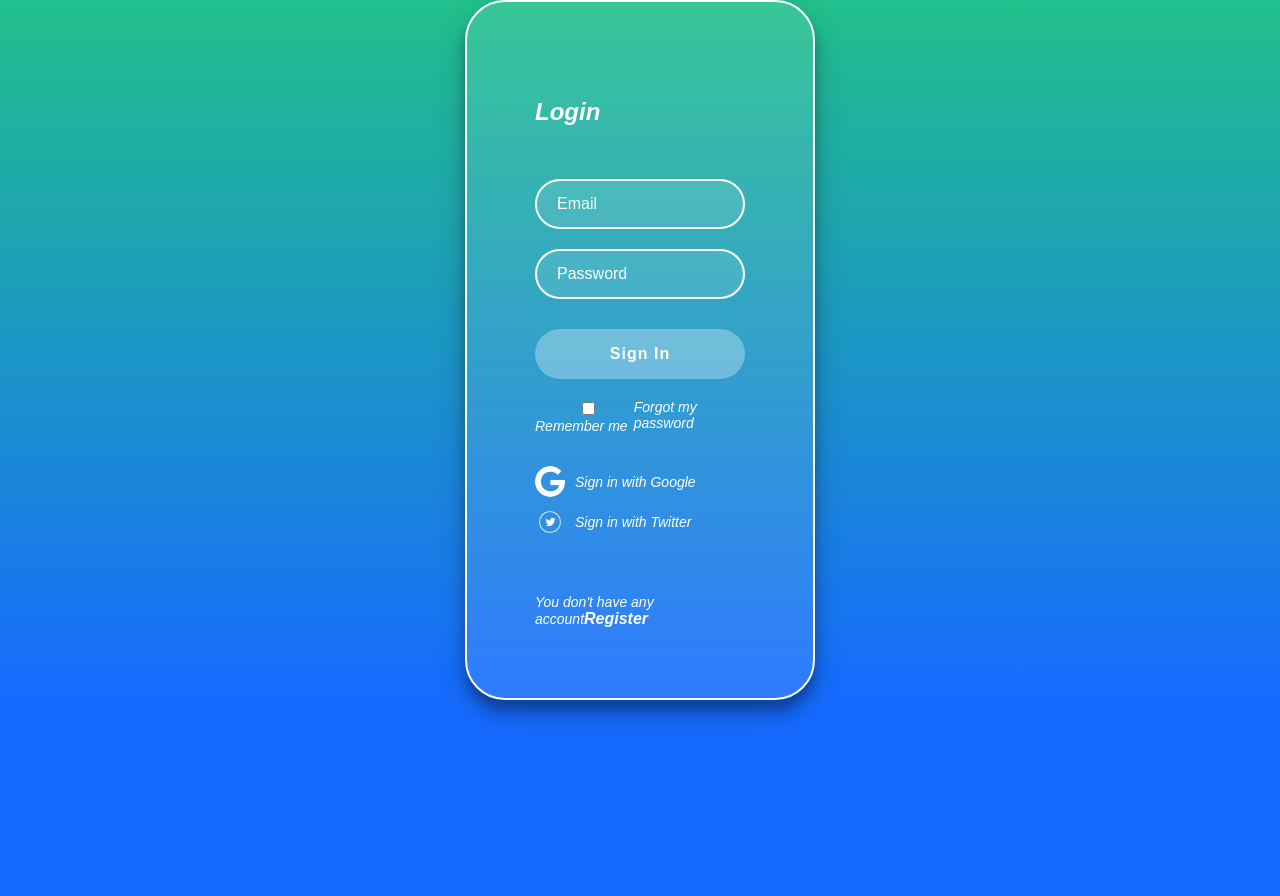
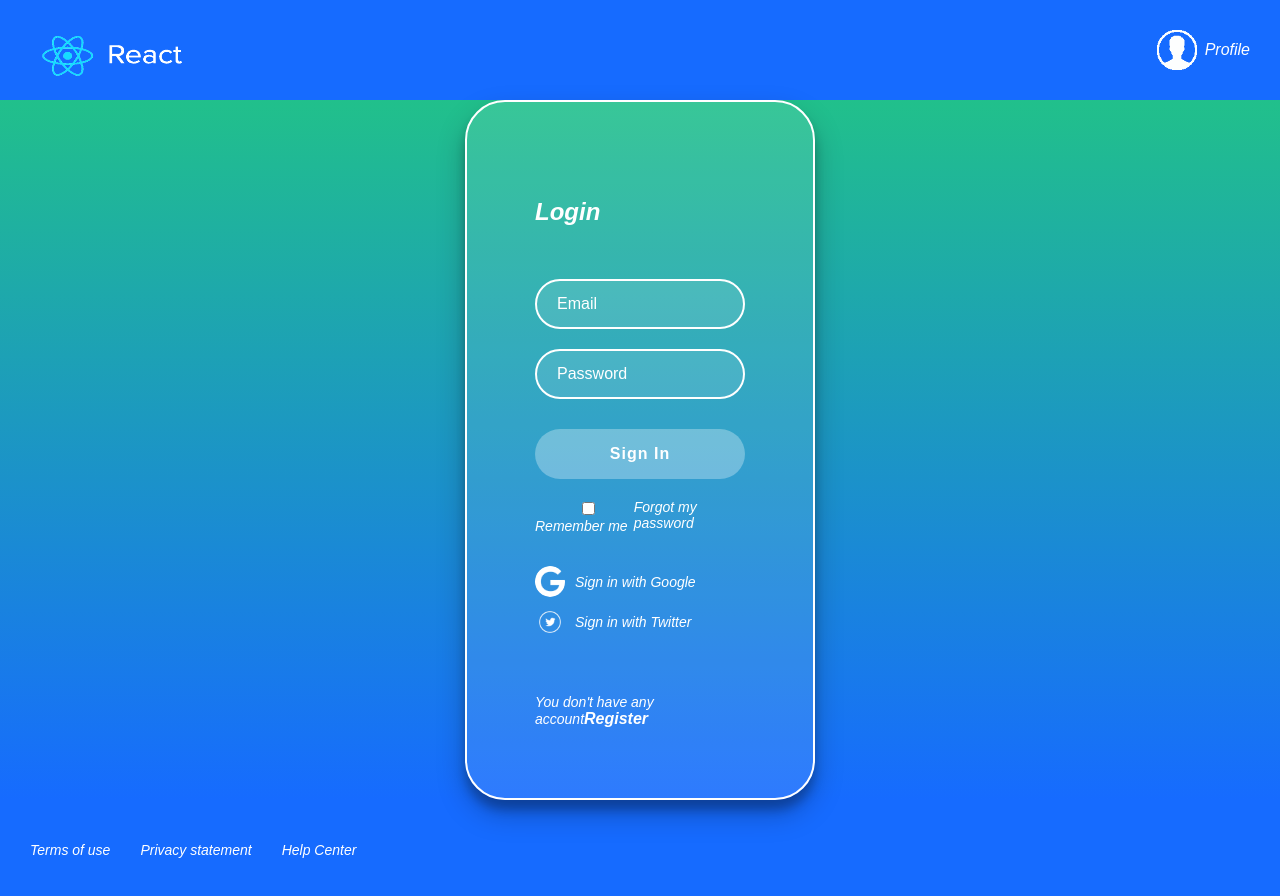
Before and after one commit to frakxman/ReactVideos, a React app: page /login in a window 1280 px wide. Shown: the top 896 px of the page. Before the commit the page ends 800 px from the top, so only its background shows below. Built offline with nearby package versions, Linux system fonts and the light colour scheme; a web font is replaced by a local one.

Commit message:
Encapsulating components

```diff
--- /dev/null
+++ b/src/components/Layout.jsx
@@ -0,0 +1,15 @@
+import React from 'react';
+
+// Components
+import Header from './Header';
+import Footer from './Footer';
+
+const Layout = ({ children }) => (
+    <div className="App">
+        <Header />
+        { children }
+        <Footer />
+    </div>
+);
+
+export default Layout;
--- a/src/containers/Home.jsx
+++ b/src/containers/Home.jsx
@@ -21,8 +21,7 @@
     const initialState = useInitialState( API );
 
     return (
-        <div className="App">
-            <Header />
+        <>
             <Search />
             { initialState.myList.length > 0 &&
                 <Categories title="My List">
@@ -50,8 +49,7 @@
                 </Carousel>
             </Categories>
 
-            <Footer />
-        </div>
+        </>
     )
 };
 
--- a/src/routes/App.js
+++ b/src/routes/App.js
@@ -1,5 +1,8 @@
 import React from "react";
 import { BrowserRouter, Route, Switch } from "react-router-dom";
+
+// Components
+import Layout from "../components/Layout";
 
 // Containers
 import Home from "../containers/Home";
@@ -10,12 +13,14 @@
 
 const App = () => (
     <BrowserRouter>
+        <Layout>
             <Switch>
                 <Route exact path="/" component={ Home } />
                 <Route exact path="/login" component={ Login } />
                 <Route exact path="/register" component={ Register } />
                 <Route component={ NotFound } />
             </Switch>
+        </Layout>
     </BrowserRouter>
 );
 
```
Lines whose indentation alone changed are shown as unchanged.
